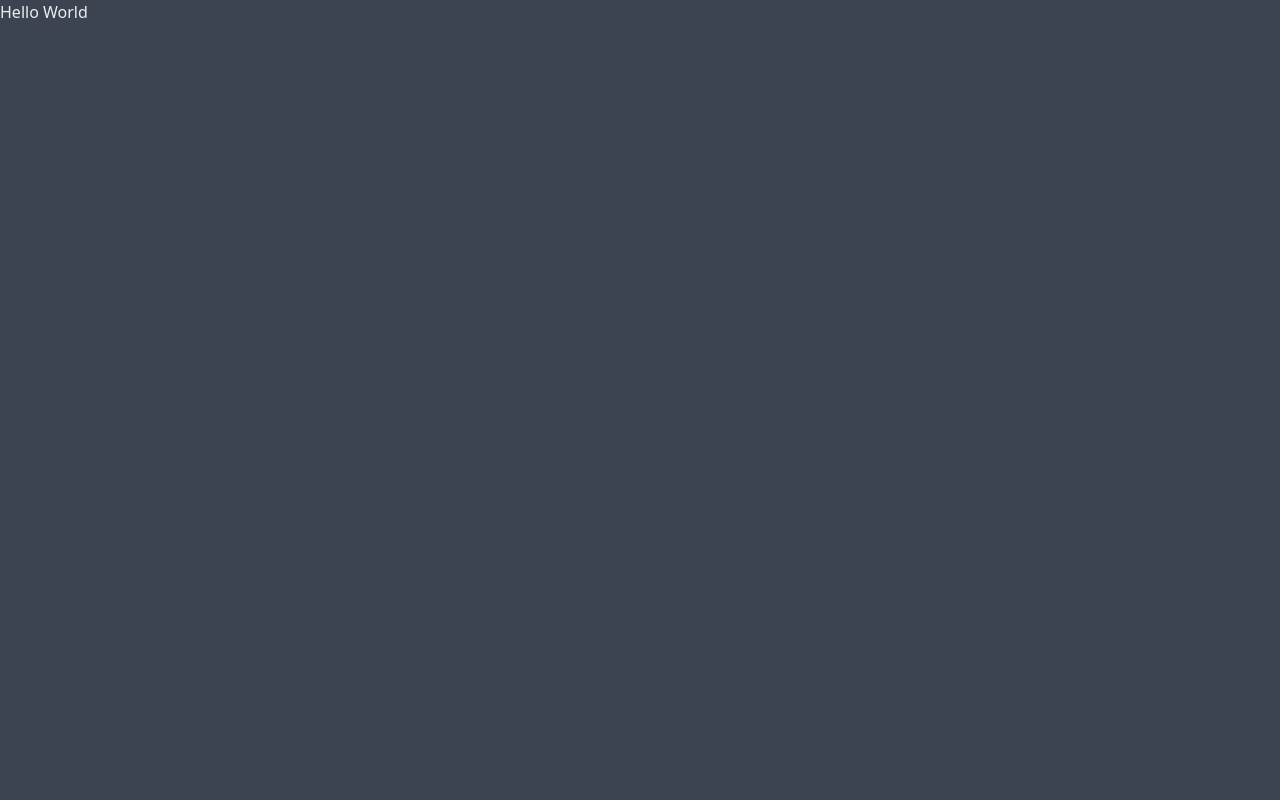
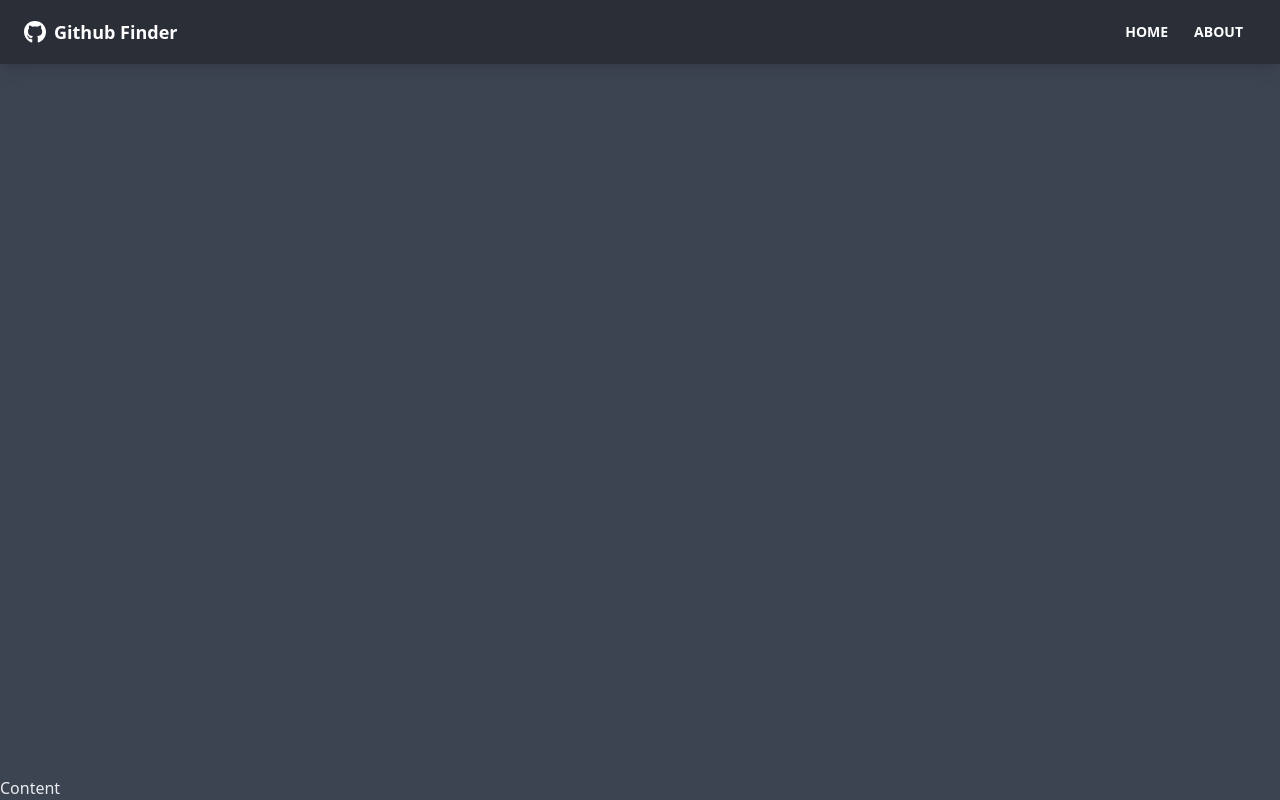
Before and after one commit to OlgaFelczak/GitHub-Finder, a React (Create React App) app: page / in a window 1280 px wide. Built offline with nearby package versions, Linux system fonts and the light colour scheme.

Commit message:
Add Navbar component

```diff
--- a/package.json
+++ b/package.json
@@ -10,6 +10,8 @@
     "daisyui": "^1.16.1",
     "react": "^17.0.2",
     "react-dom": "^17.0.2",
+    "react-icons": "^4.10.1",
+    "react-router-dom": "^6.14.0",
     "react-scripts": "4.0.3",
     "web-vitals": "^1.1.2"
   },
--- a/src/App.js
+++ b/src/App.js
@@ -1,8 +1,15 @@
+import { BrowserRouter as Router, Route } from 'react-router-dom';
+import Navbar from './components/layout/Navbar';
+
 function App() {
   return (
-    <div>
-      <h1>Hello World</h1>
-    </div>
+    <Router>
+      <div className="flex flex-col justify-between h-screen">
+        <Navbar />
+
+        <main>Content</main>
+      </div>
+    </Router>
   );
 }
 
--- /dev/null
+++ b/src/components/layout/Navbar.jsx
@@ -0,0 +1,39 @@
+import { FaGithub } from 'react-icons/fa';
+import { Link } from 'react-router-dom';
+import PropTypes from 'prop-types';
+
+function Navbar({ title }) {
+  return (
+    <nav className="navbar mb-12 shadow-lg bg-neutral text-neutral-content">
+      <div className="container mx-auto">
+        <div className="flex-none px-2 mx-2">
+          <FaGithub className="inline pr-2 text-3xl" />
+          <Link to="/" className="text-lg font-bold align-middle">
+            {title}
+          </Link>
+        </div>
+
+        <div className="flex-1 px-2 mx-2">
+          <div className="flex justify-end">
+            <Link to="/" className="btn btn-ghost btn-sm rounded-btn">
+              Home
+            </Link>
+            <Link to="/about" className="btn btn-ghost btn-sm rounded-btn">
+              About
+            </Link>
+          </div>
+        </div>
+      </div>
+    </nav>
+  );
+}
+
+Navbar.defaultProps = {
+  title: 'Github Finder',
+};
+
+Navbar.propTypes = {
+  title: PropTypes.string,
+};
+
+export default Navbar;
```
Also changed, not shown: 1 other file (tests, documents, lock files or other folders).
